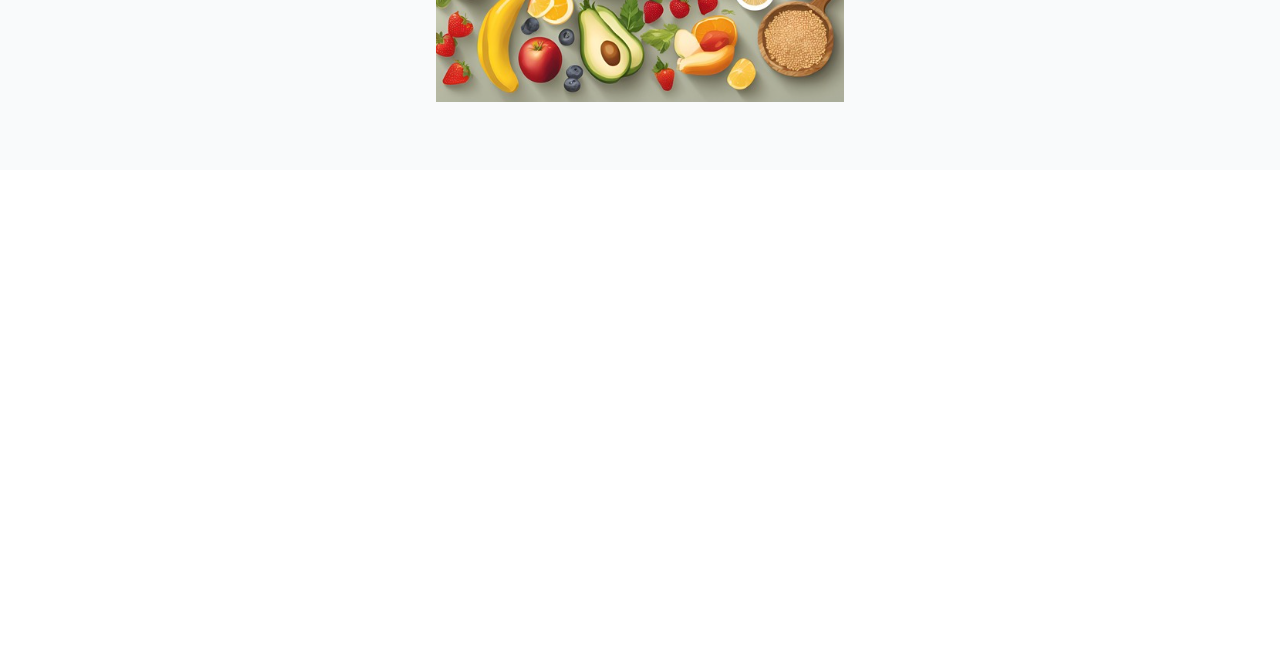
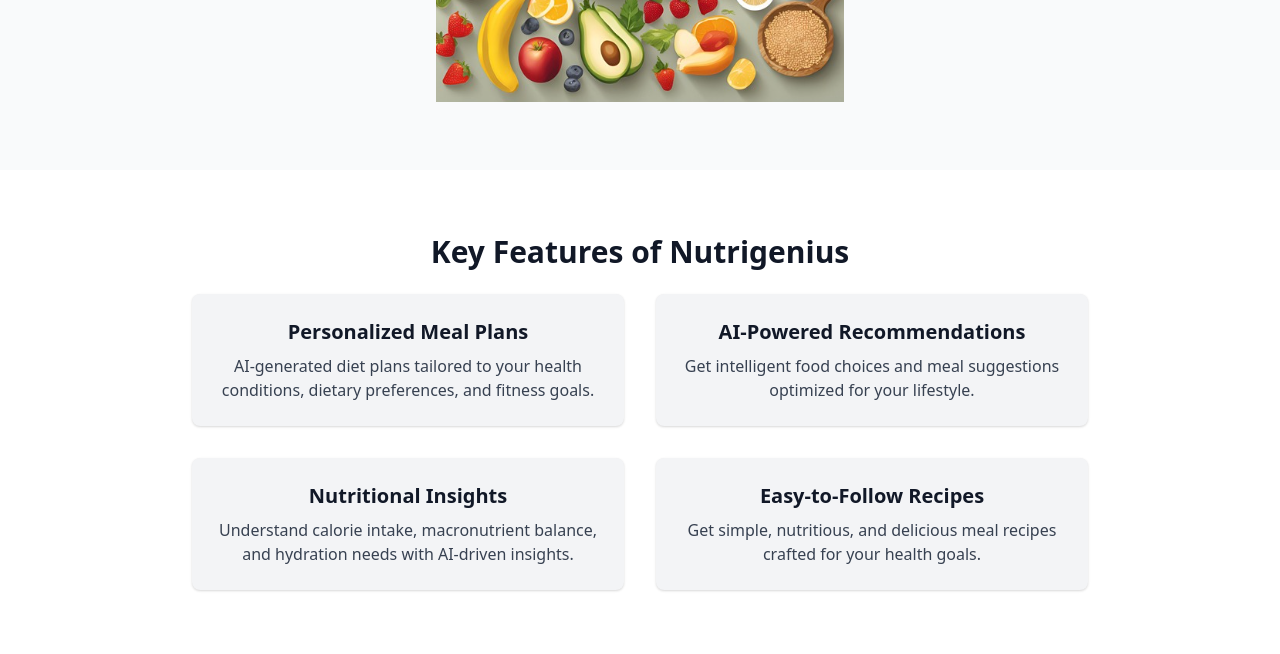
Before and after one commit to sailathakakumanu/nutrigenius, a Django app: page / in a window 1280 px wide. Shown: the part 710-1364 px from the top of the page. Before the commit the page ends 812 px from the top, so only its background shows below. Run offline with Django 5.2, Linux system fonts and the light colour scheme.

Commit message:
Add features in home.html

```diff
--- a/templates/home.html
+++ b/templates/home.html
@@ -14,7 +14,7 @@
             <span class="text-xl font-bold">Nutrigenius</span>
         </div>
         <nav class="space-x-4">
-            <a href="#" class="text-gray-700 hover:text-gray-900">Features</a>
+            <a href="#features" class="text-gray-700 hover:text-gray-900">Features</a>
             <a href="#" class="text-gray-700 hover:text-gray-900">How it Works</a>
             <a href="#" class="text-gray-700 hover:text-gray-900">Contact</a>
         </nav>
@@ -23,6 +23,7 @@
             <a href="#" class="bg-green-500 text-white px-4 py-2 rounded hover:bg-green-600">Sign Up</a>
         </div>
     </header>
+
     <main class="flex flex-col items-center justify-center min-h-screen p-6 bg-gray-50">
         <div class="text-center max-w-2xl">
             <h1 class="text-4xl font-bold mb-4">Your Personal AI-Powered Nutrition Expert</h1>
@@ -33,5 +34,31 @@
             <img src="{% static 'diet/Nutrition-planning.png' %}" alt="Nutrition Planning Illustration" class="w-full max-w-md">
         </div>
     </main>
+
+    <!-- Features Section -->
+    <section id="features" class="py-16 bg-white">
+        <div class="max-w-4xl mx-auto text-center">
+            <h2 class="text-3xl font-bold mb-6">Key Features of Nutrigenius</h2>
+            <div class="grid grid-cols-1 md:grid-cols-2 gap-8">
+                <div class="bg-gray-100 p-6 rounded-lg shadow">
+                    <h3 class="text-xl font-semibold mb-2">Personalized Meal Plans</h3>
+                    <p class="text-gray-700">AI-generated diet plans tailored to your health conditions, dietary preferences, and fitness goals.</p>
+                </div>
+                <div class="bg-gray-100 p-6 rounded-lg shadow">
+                    <h3 class="text-xl font-semibold mb-2">AI-Powered Recommendations</h3>
+                    <p class="text-gray-700">Get intelligent food choices and meal suggestions optimized for your lifestyle.</p>
+                </div>
+                <div class="bg-gray-100 p-6 rounded-lg shadow">
+                    <h3 class="text-xl font-semibold mb-2">Nutritional Insights</h3>
+                    <p class="text-gray-700">Understand calorie intake, macronutrient balance, and hydration needs with AI-driven insights.</p>
+                </div>
+                <div class="bg-gray-100 p-6 rounded-lg shadow">
+                    <h3 class="text-xl font-semibold mb-2">Easy-to-Follow Recipes</h3>
+                    <p class="text-gray-700">Get simple, nutritious, and delicious meal recipes crafted for your health goals.</p>
+                </div>
+            </div>
+        </div>
+    </section>
+
 </body>
 </html>
```
